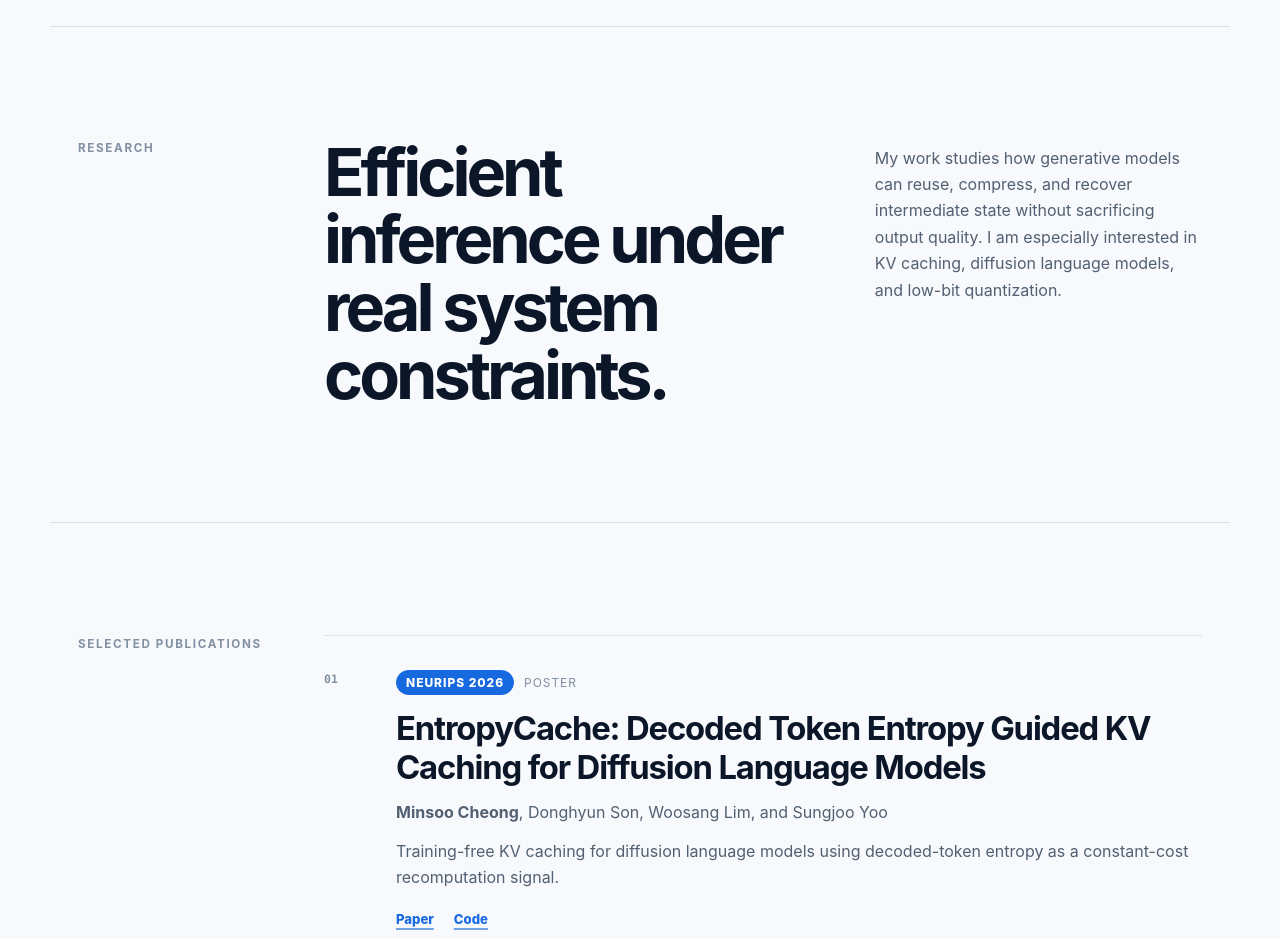
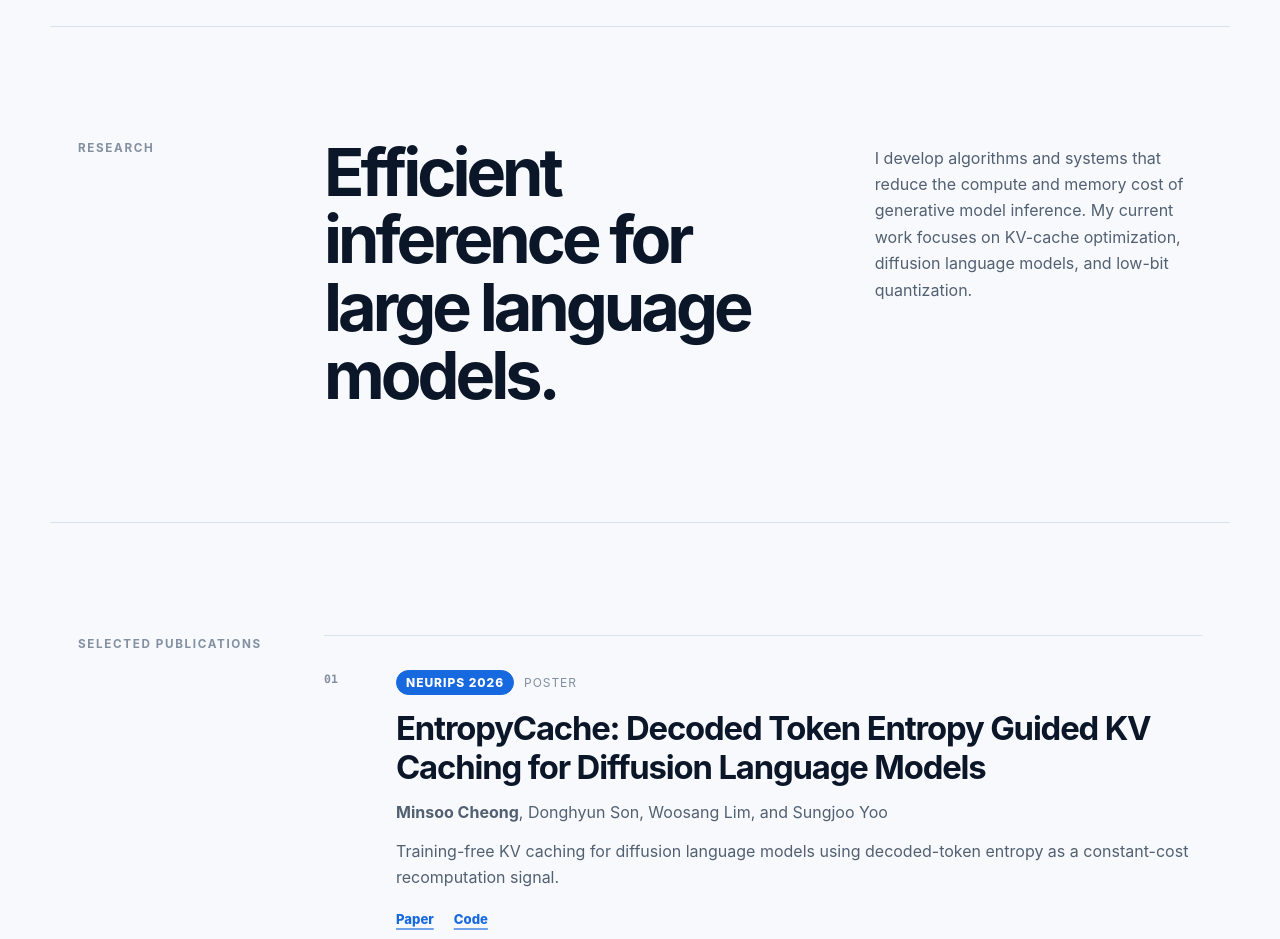
Before and after one commit to mscheong01/mscheong01.github.io, a plain HTML site: page index.html in a window 1280 px wide. Shown: the part 1000-1939 px from the top of the page. Drawn offline with Linux system fonts and the light colour scheme; no server answers.

Commit message:
Refine research statement

```diff
--- a/index.html
+++ b/index.html
@@ -110,9 +110,9 @@
       <section class="section research-intro" id="research" aria-labelledby="research-title">
         <div class="section-label">Research</div>
         <div class="section-body split-intro reveal">
-          <h2 id="research-title">Efficient inference under real system constraints.</h2>
+          <h2 id="research-title">Efficient inference for large language models.</h2>
           <p>
-            My work studies how generative models can reuse, compress, and recover intermediate state without sacrificing output quality. I am especially interested in KV caching, diffusion language models, and low-bit quantization.
+            I develop algorithms and systems that reduce the compute and memory cost of generative model inference. My current work focuses on KV-cache optimization, diffusion language models, and low-bit quantization.
           </p>
         </div>
       </section>
```
